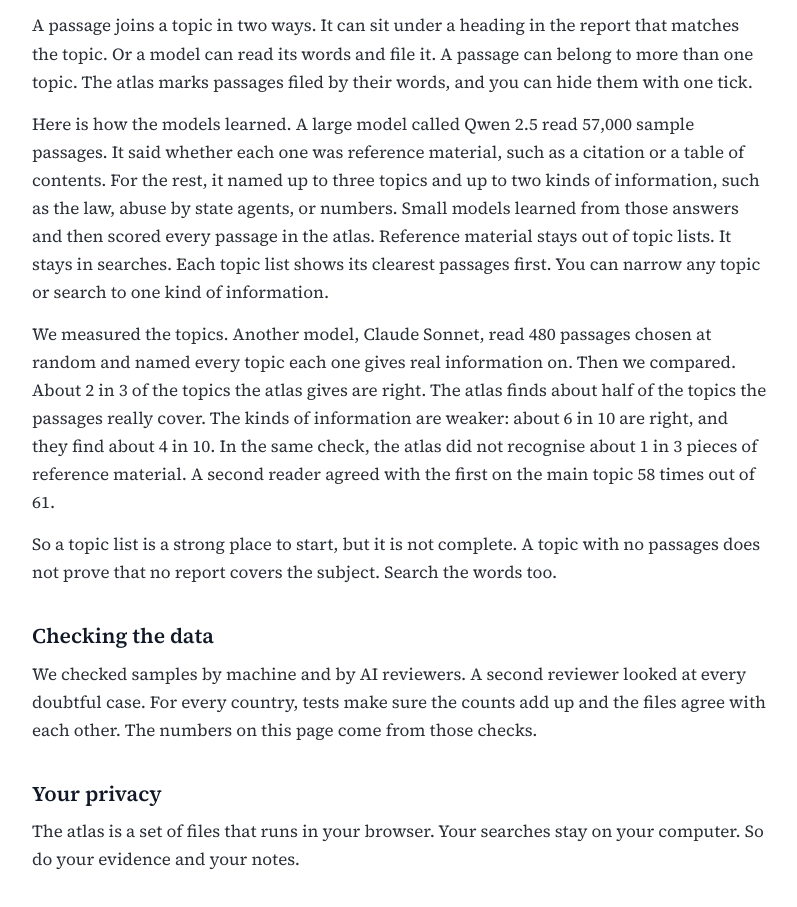
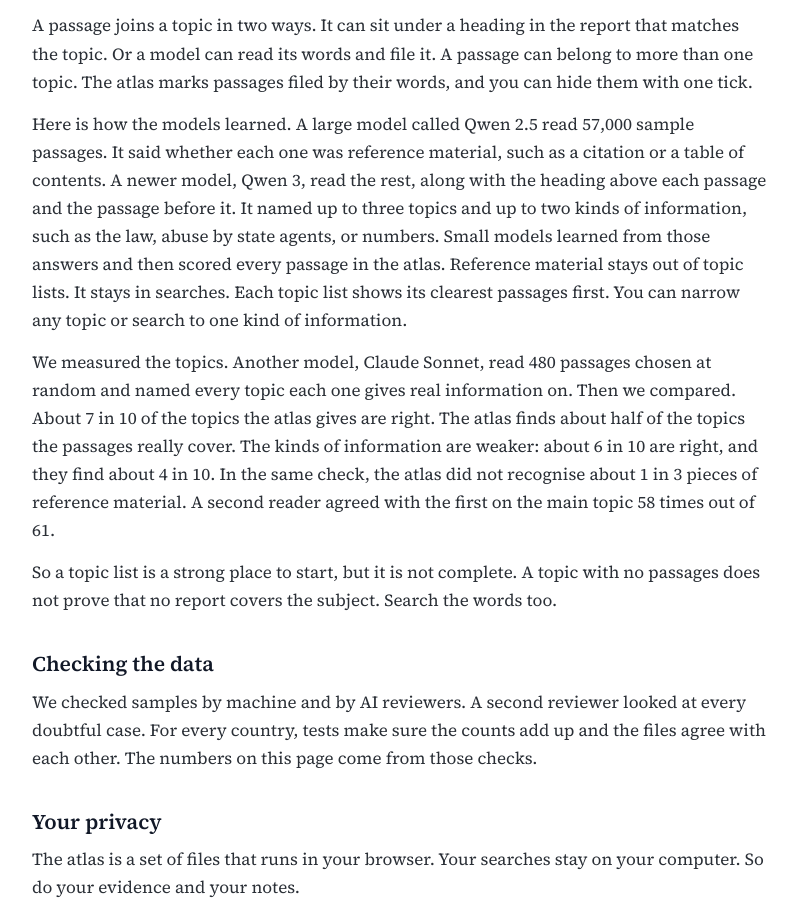
Before and after one commit to hrcberkeley/coi-atlas, a plain HTML site: page about.html in a window 1280 px wide. Shown: the part 2639-3546 px from the top of the page, without its empty margins (240-1037 px from the left). Drawn offline with Linux system fonts and the light colour scheme.

Commit message:
Topics revision 9: Qwen3 teacher with section context; About numbers
Topics 69% precision / 49% recall on the 480 judged passages (was 66/48); kinds 63/44 (was 63/41).

Co-Authored-By: Claude Opus 5.5 <noreply@anthropic.com>
Claude-Session: https://claude.ai/code/session_015QqkhL8CB7sa7iWybLvh2n

```diff
--- a/about.html
+++ b/about.html
@@ -56,8 +56,8 @@
     <h2>Topics</h2>
     <p>The topics come from questions. Asylum officials sent questions to research units, such as how journalists are treated in a certain city. A computer grouped similar questions together. Each topic is named after one of its own questions.</p>
     <p>A passage joins a topic in two ways. It can sit under a heading in the report that matches the topic. Or a model can read its words and file it. A passage can belong to more than one topic. The atlas marks passages filed by their words, and you can hide them with one tick.</p>
-    <p>Here is how the models learned. A large model called Qwen 2.5 read 57,000 sample passages. It said whether each one was reference material, such as a citation or a table of contents. For the rest, it named up to three topics and up to two kinds of information, such as the law, abuse by state agents, or numbers. Small models learned from those answers and then scored every passage in the atlas. Reference material stays out of topic lists. It stays in searches. Each topic list shows its clearest passages first. You can narrow any topic or search to one kind of information.</p>
-    <p>We measured the topics. Another model, Claude Sonnet, read 480 passages chosen at random and named every topic each one gives real information on. Then we compared. About 2 in 3 of the topics the atlas gives are right. The atlas finds about half of the topics the passages really cover. The kinds of information are weaker: about 6 in 10 are right, and they find about 4 in 10. In the same check, the atlas did not recognise about 1 in 3 pieces of reference material. A second reader agreed with the first on the main topic 58 times out of 61.</p>
+    <p>Here is how the models learned. A large model called Qwen 2.5 read 57,000 sample passages. It said whether each one was reference material, such as a citation or a table of contents. A newer model, Qwen 3, read the rest, along with the heading above each passage and the passage before it. It named up to three topics and up to two kinds of information, such as the law, abuse by state agents, or numbers. Small models learned from those answers and then scored every passage in the atlas. Reference material stays out of topic lists. It stays in searches. Each topic list shows its clearest passages first. You can narrow any topic or search to one kind of information.</p>
+    <p>We measured the topics. Another model, Claude Sonnet, read 480 passages chosen at random and named every topic each one gives real information on. Then we compared. About 7 in 10 of the topics the atlas gives are right. The atlas finds about half of the topics the passages really cover. The kinds of information are weaker: about 6 in 10 are right, and they find about 4 in 10. In the same check, the atlas did not recognise about 1 in 3 pieces of reference material. A second reader agreed with the first on the main topic 58 times out of 61.</p>
     <p>So a topic list is a strong place to start, but it is not complete. A topic with no passages does not prove that no report covers the subject. Search the words too.</p>
 
     <h2>Checking the data</h2>
```
Also changed, not shown: .impeccable/config.json, 1 other file.
